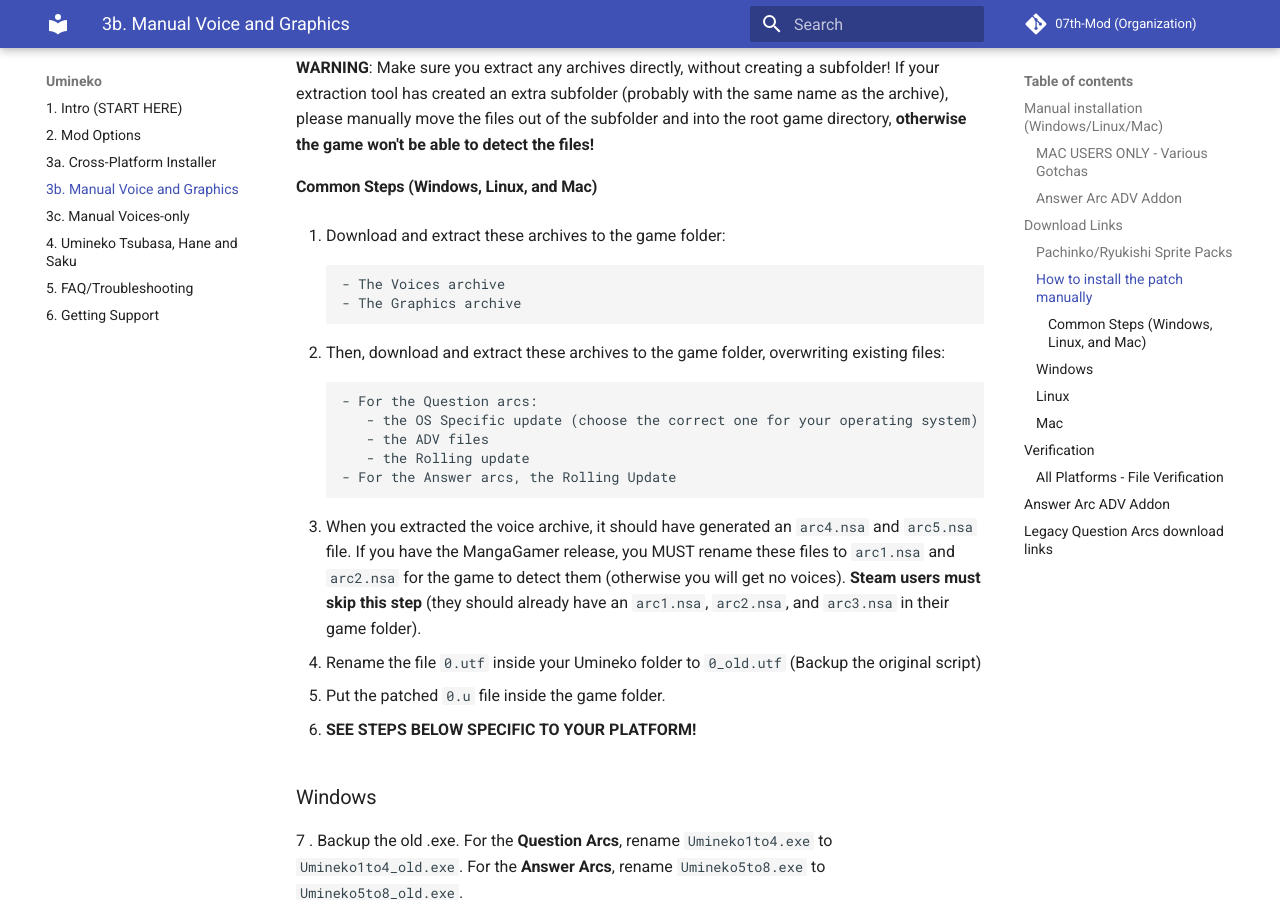
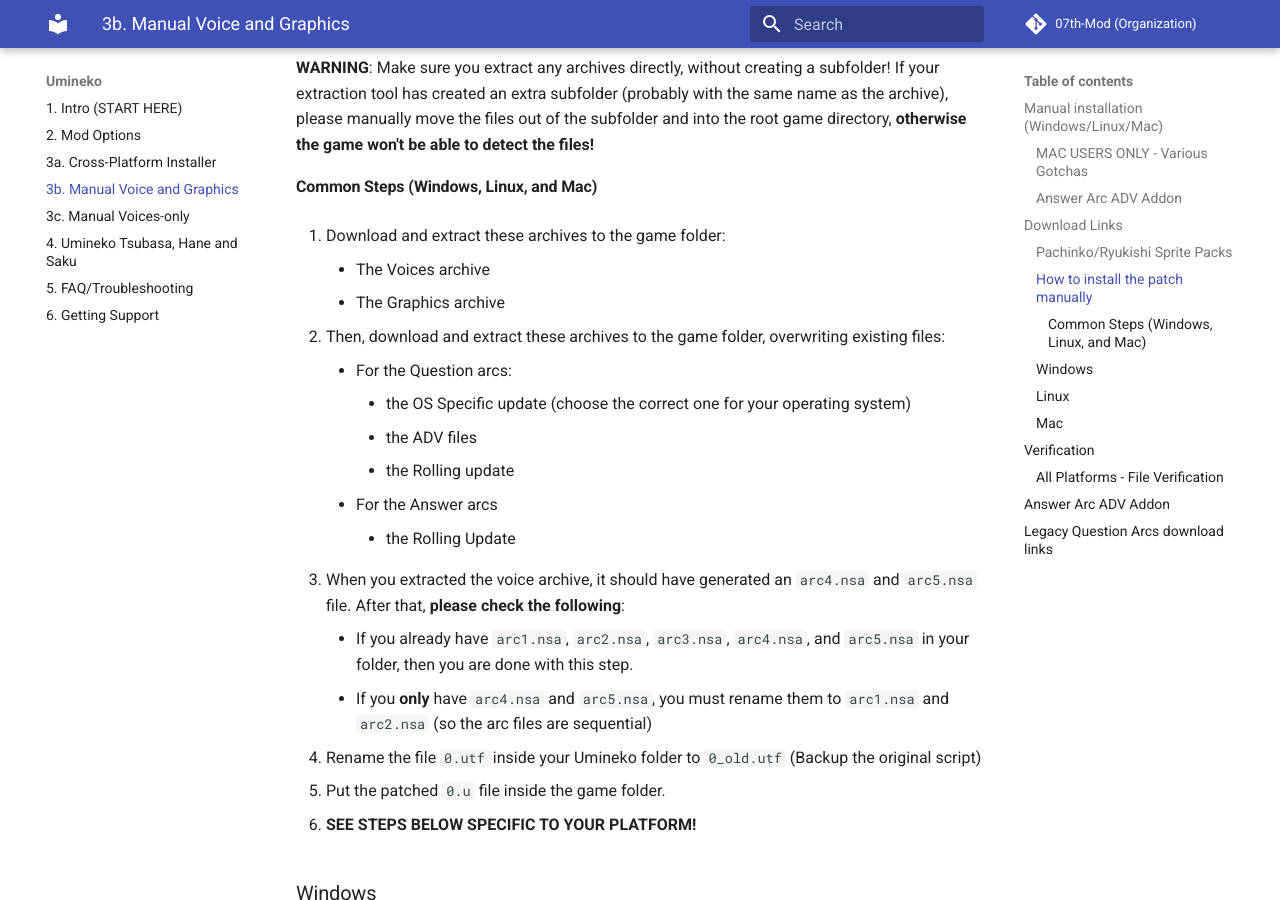
Before and after one commit to 07th-mod/wiki, an MkDocs documentation site: the page built from docs/Umineko/Umineko-Part-1---Voice-and-Graphics-Patch.md, in a window 1280 px wide and 900 px high, scrolled down 1779 px. Built offline with MkDocs 1.6.1 and Material for MkDocs 9.7.7, drawn with Linux system fonts in a browser that asks for light colours; some of the changed text lies outside the part shown.

Commit message:
Update Umineko arc.nsa extraction options to not be Mangagamer/Steam specific - It was reported Mangagamer now has the same file layout as Steam - Can't rule this out across all platforms, so just put generic instructions intead Mangagamer/Steam specific instructions

```diff
--- a/docs/Umineko/Umineko-Part-1---Voice-and-Graphics-Patch.md
+++ b/docs/Umineko/Umineko-Part-1---Voice-and-Graphics-Patch.md
@@ -104,20 +104,22 @@
 
 1. Download and extract these archives to the game folder:
 
-        - The Voices archive
-        - The Graphics archive
+     - The Voices archive
+     - The Graphics archive
 
 2. Then, download and extract these archives to the game folder, overwriting existing files:
 
-        - For the Question arcs:
-           - the OS Specific update (choose the correct one for your operating system)
-           - the ADV files
-           - the Rolling update
-        - For the Answer arcs, the Rolling Update
+    - For the Question arcs:
+         - the OS Specific update (choose the correct one for your operating system)
+         - the ADV files
+         - the Rolling update
+    - For the Answer arcs
+         - the Rolling Update
 
-3. When you extracted the voice archive, it should have generated an `arc4.nsa` and `arc5.nsa` file.
-If you have the MangaGamer release, you MUST rename these files to `arc1.nsa` and `arc2.nsa` for the game to detect them (otherwise you will get no voices).
-**Steam users must skip this step** (they should already have an `arc1.nsa`, `arc2.nsa`, and `arc3.nsa` in their game folder).
+3. When you extracted the voice archive, it should have generated an `arc4.nsa` and `arc5.nsa` file. After that, **please check the following**:
+
+    - If you already have `arc1.nsa`, `arc2.nsa`, `arc3.nsa`, `arc4.nsa`, and `arc5.nsa` in your folder, then you are done with this step.
+    - If you **only** have `arc4.nsa` and `arc5.nsa`, you must rename them to `arc1.nsa` and `arc2.nsa` (so the arc files are sequential)
 
 4. Rename the file ``0.utf`` inside your Umineko folder to ``0_old.utf`` (Backup the original script)
 
@@ -235,8 +237,9 @@
 Installation Instructions:
 
 1. Extract the graphics archive: [Legacy Question Arcs Graphics](https://07th-mod.com/Beato/legacy/Umineko-Graphics-Legacy-2018.7z)
-2. Extract the voice archives which should generate a `arc4.nsa` and `arc5.nsa` file: [Normal Question Voices](https://07th-mod.com/Beato/Umineko-Voices-nsa.7z)
-    - If you have the MangaGamer release, you MUST rename these files to `arc1.nsa` and `arc2.nsa` for the game to detect them (otherwise you will get no voices).
+2. Extract the voice archives which should generate a `arc4.nsa` and `arc5.nsa` file: [Normal Question Voices](https://07th-mod.com/Beato/Umineko-Voices-nsa.7z). Then **please check the following**:
+    - If you already have `arc1.nsa`, `arc2.nsa`, `arc3.nsa`, `arc4.nsa`, and `arc5.nsa` in your folder, then you are done with this step.
+    - If you **only** have `arc4.nsa` and `arc5.nsa`, you must rename them to `arc1.nsa` and `arc2.nsa` (so the arc files are sequential)
 3. Extract the Exe: [Legacy Question Arcs Exe](https://07th-mod.com/Beato/legacy/Umineko-Question-Exes-legacy-1707x1280.7z)
 4. Extract the Update: [Legacy Question Update](https://07th-mod.com/Beato/legacy/Umineko-Update-legacy-v5_2018_07_15.7z)
 5. **Linux Mac Only** Extract the archive [`linux-libpng-libjpeg.7z`](https://07th-mod.com/Beato/linux-libpng-libjpeg.7z) to the game folder. Overwrite if asked. Both arcs use the same archive.
```
Also changed, not shown: docs/Umineko/Umineko-Part-1.1---Voices-only-Patch.md (+3 -3 lines).
